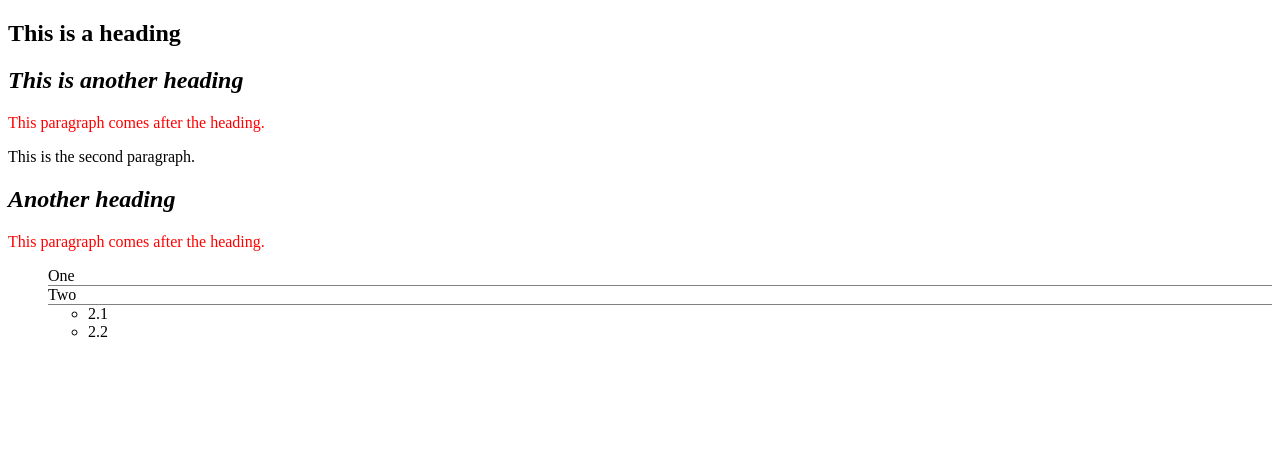
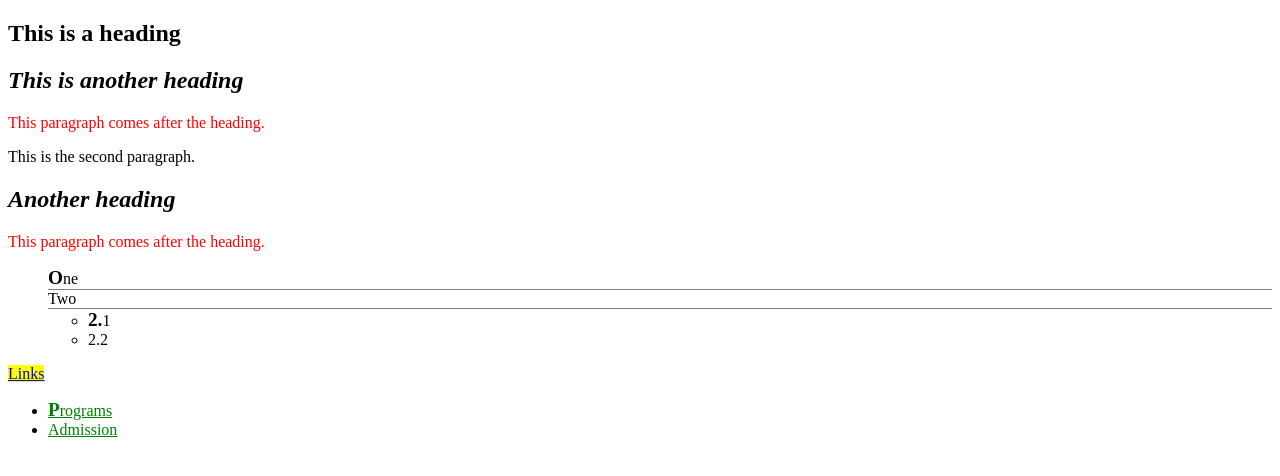
Before and after one commit to 4JMDefense/Week-6, a plain HTML site: page index.html in a window 1280 px wide. Drawn offline with Linux system fonts and the light colour scheme.

Commit message:
added bcit hommepage and more

```diff
--- a/index.html
+++ b/index.html
@@ -27,4 +27,11 @@
             </ul>
         </div>
 
+
+
+    <a title="BCIT homepage" href="https://bcit.ca">Links</a>
+        <ul>
+            <li><a title ="programs" href="https://www.bcit.ca/study/">Programs</a></li>
+            <li><a title ="admission" href="https://www.bcit.ca/admission">Admission</a></li>
+        </ul>
 </body>
--- a/styles.css
+++ b/styles.css
@@ -13,3 +13,23 @@ div > ul{
 .list > li{
     border-bottom: solid gray 1px;
 }
+
+li a:link{
+
+    color:green;
+}
+li a:visited{
+    color:red;
+}
+li a:hover{
+    color:pink;
+}
+li:first-child::first-letter{
+
+    font-weight: bold;
+    font-size: 120%;
+
+}
+a[href="https://bcit.ca"]{
+    background-color: yellow;
+}
```
